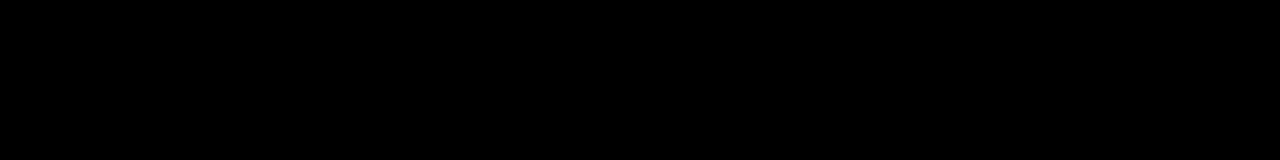
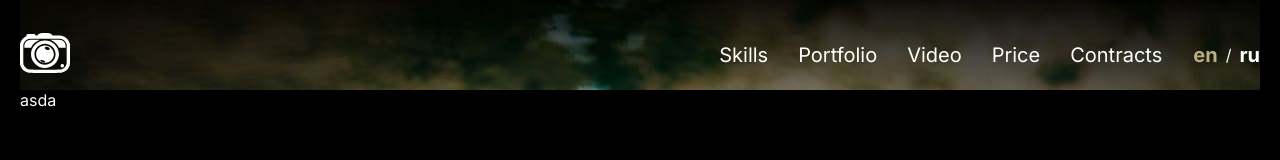
Before and after one commit to tomkovich/rs-portfolio1, a plain HTML site: page index.html in a window 1280 px wide. Drawn offline with Linux system fonts and the light colour scheme.

Commit message:
feat: add header

```diff
--- a/index.html
+++ b/index.html
@@ -9,7 +9,7 @@
     <link rel="preconnect" href="https://fonts.googleapis.com" />
     <link rel="preconnect" href="https://fonts.gstatic.com" crossorigin />
     <link
-      href="https://fonts.googleapis.com/css2?family=Inter&family=Merriweather:wght@700&display=swap"
+      href="https://fonts.googleapis.com/css2?family=Inter:wght@400;700&family=Merriweather:wght@700&display=swap"
       rel="stylesheet"
     />
 
@@ -17,9 +17,38 @@
     <link rel="stylesheet" href="./styles/media.css" />
   </head>
   <body>
-    <header></header>
-    <main></main>
-    <footer></footer>
+    <div class="container">
+      <header class="header">
+        <div class="logo">
+          <img src="./assets/images/logo.svg" alt="logo" />
+        </div>
+        <div class="nav">
+          <nav>
+            <ul class="menu">
+              <li><a href="#skills">Skills</a></li>
+              <li><a href="#">Portfolio</a></li>
+              <li><a href="#">Video</a></li>
+              <li><a href="#">Price</a></li>
+              <li><a href="#">Contracts</a></li>
+            </ul>
+          </nav>
+        </div>
+        <div class="language">
+          <div class="language-item active">en</div>
+          <span>/</span>
+          <div class="language-item">ru</div>
+        </div>
+      </header>
+      <main>
+        <section class="section hero">asda</section>
+        <section class="section"></section>
+        <section class="section"></section>
+        <section class="section"></section>
+        <section class="section"></section>
+        <section class="section"></section>
+      </main>
+      <footer></footer>
+    </div>
 
     <script src="./scripts/scripts.js"></script>
   </body>
--- a/styles/styles.css
+++ b/styles/styles.css
@@ -4,8 +4,81 @@
   --gold: #bdae82;
 }
 
+* {
+  box-sizing: border-box;
+}
+
 body {
   padding: 0;
   margin: 0;
   background: var(--black);
+  color: var(--white);
+  font-family: "Inter", "Roboto", "Arial", sans-serif;
+  font-weight: 400;
 }
+
+ul,
+li {
+  list-style: none;
+  padding: 0;
+  margin: 0;
+}
+
+a {
+  text-decoration: none;
+  color: var(--white);
+}
+
+a:hover {
+  color: var(--gold);
+}
+
+.container {
+  max-width: 1440px;
+  margin: 0 auto;
+  padding: 0 20px;
+}
+
+.header {
+  height: 90px;
+  padding-top: 20px;
+  display: flex;
+  align-items: center;
+  width: 100%;
+  background: url("../assets/images/bg.jpg");
+  background-repeat: no-repeat;
+  background-position: center 0;
+}
+
+.nav {
+  margin-left: auto;
+}
+
+.menu {
+  display: flex;
+  align-items: center;
+  justify-content: center;
+  column-gap: 30px;
+  font-size: 20px;
+  line-height: 50px;
+}
+
+.language {
+  display: flex;
+  align-items: center;
+  margin-left: 31px;
+}
+
+.language span {
+  margin: 0 8px;
+}
+
+.language-item {
+  font-size: 20px;
+  line-height: 50px;
+  font-weight: 700;
+}
+
+.language-item.active {
+  color: var(--gold);
+}
```
Also changed, not shown: assets/images/bg.jpg (renamed from images/bg.jpg), assets/images/contacts.jpg (renamed from images/contacts.jpg), assets/images/icons/camera.svg (renamed from images/icons/camera.svg), assets/images/icons/image.svg (renamed from images/icons/image.svg), assets/images/icons/mic.svg (renamed from images/icons/mic.svg), assets/images/icons/video.svg (renamed from images/icons/video.svg), assets/images/logo.svg (renamed from images/logo.svg), assets/images/portfolio-img-1.jpg (renamed from images/portfolio-img-1.jpg), assets/images/portfolio-img-2.jpg (renamed from images/portfolio-img-2.jpg), assets/images/portfolio-img-3.jpg (renamed from images/portfolio-img-3.jpg), assets/images/portfolio-img-4.jpg (renamed from images/portfolio-img-4.jpg), assets/images/portfolio-img-5.jpg (renamed from images/portfolio-img-5.jpg), assets/images/portfolio-img.jpg (renamed from images/portfolio-img.jpg).
